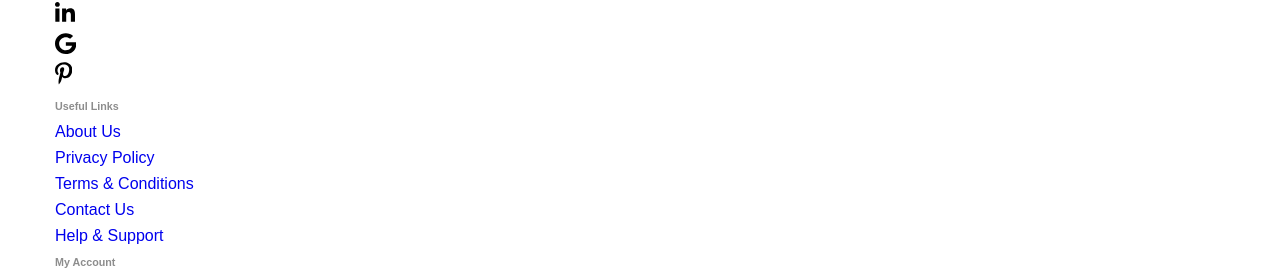
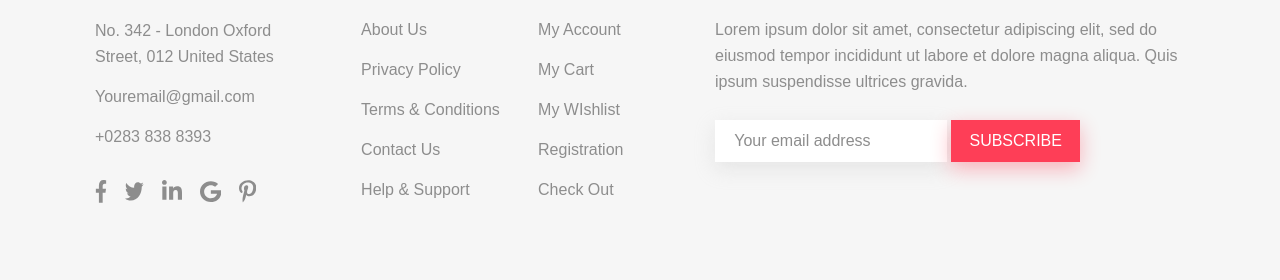
Before and after one commit to igorjester/marcho_2, a website: page app/index.html in a window 1280 px wide. Shown: the part 225-505 px from the top of the page. Drawn offline with nearby package versions, Linux system fonts and the light colour scheme; files that its build step writes are made by us from their sources.

Commit message:
footer-top css

```diff
--- a/app/index.html
+++ b/app/index.html
@@ -67,17 +67,17 @@
   <footer class="footer">
     <div class="container">
       <div class="footer-top">
-        <div class="footer-top__item">
-          <a class="logo" href="#">
+        <div class="footer-top__item footer-top__contact">
+          <a class="logo footer-top__logo" href="#">
             <img class="logo__img" src="images/logo.png" alt="logo">
           </a>
           <a class="footer-top__adress" href="#">
             No. 342 - London Oxford Street,
             012 United States
           </a>
-          <a class="footer-top__adress" href="mailto:Youremail@gmail.com">Youremail@gmail.com</a>
+          <a class="footer-top__email" href="mailto:Youremail@gmail.com">Youremail@gmail.com</a>
 
-          <a class="footer-top__adress" href="tel:+02838388393">+0283 838 8393</a>
+          <a class="footer-top__phone" href="tel:+02838388393">+0283 838 8393</a>
           <ul class="footer-top__social-list">
             <li class="footer-top__social-item">
               <a class="footer-top__social-link" href="#">
@@ -137,7 +137,7 @@
             </li>
           </ul>
         </div>
-        <div class="footer-top__item">
+        <div class="footer-top__item footer-top__nav">
           <h6 class="footer-top__title">
             Useful Links
           </h6>
@@ -159,7 +159,7 @@
             </li>
           </ul>
         </div>
-        <div class="footer-top__email">
+        <div class="footer-top__item footer-top__nav">
           <h6 class="footer-top__title">
             My Account
           </h6>
@@ -181,7 +181,7 @@
             </li>
           </ul>
         </div>
-        <div class="footer-top__phone">
+        <div class="footer-top__item footer-top__item-form">
           <h6 class="footer-top__title">
             Subscribe Our Newsletter
           </h6>
@@ -192,7 +192,7 @@
           </p>
           <form class="footer-top__form" action="#">
             <input class="footer-top__form-input" type="email" placeholder=" Your email address" required>
-            <button class="footer-top__form-input" type="submit">Subscribe</button>
+            <button class="footer-top__form-btn" type="submit">Subscribe</button>
           </form>
         </div>
       </div>
--- a/app/scss/_global.scss
+++ b/app/scss/_global.scss
@@ -1,12 +1,19 @@
-body{
+body {
   color: $default;
   font-size: 16px;
   line-height: 26px;
   @extend %quicksad-500;
 }
 
-.container{
+.container {
   max-width: 1200px;
   margin: 0 auto;
   padding: 0 15px;
 }
+
+a {
+  color: $default;
+  font-size: 16px;
+  line-height: 26px;
+  @extend %quicksad-500;
+}
--- a/app/scss/_vars.scss
+++ b/app/scss/_vars.scss
@@ -1,6 +1,7 @@
 $accent: #fe3e57;
 $default: #8d8d8d;
 $title: #29182d;
+$bg: #f6f6f6;
 
 
 
--- a/app/scss/style.scss
+++ b/app/scss/style.scss
@@ -4,50 +4,59 @@
 @import'global';
 
 
-.header{
+.header {
   padding: 40px 0;
-  &__inner{
+
+  &__inner {
     display: flex;
     justify-content: space-between;
     align-items: center;
   }
 }
 
-.menu{
+.menu {
   text-transform: uppercase;
-  &__list{
+
+  &__list {
     display: flex;
   }
-  &__list-item + .menu__list-item{
+
+  &__list-item+.menu__list-item {
     padding-left: 35px;
   }
-  &__list-link{
+
+  &__list-link {
     color: $title;
     padding-bottom: 1px;
     transition: all .3s;
     @extend %quicksad-400;
-    &:hover{
+
+    &:hover {
       color: $accent;
       border-bottom: 1px solid $accent;
       @extend %quicksad-500;
     }
   }
-  &__list-link--active{
+
+  &__list-link--active {
     color: $accent;
-     border-bottom: 1px solid $accent;
-     @extend %quicksad-400;
+    border-bottom: 1px solid $accent;
+    @extend %quicksad-400;
   }
 }
 
-.user-nav{
+.user-nav {
   display: flex;
-  &__link{
+
+  &__link {
     position: relative;
   }
-  &__link + .user-nav__link {
-  padding-left: 25px;
+
+  &__link+.user-nav__link {
+    padding-left: 25px;
   }
-  &__num{
+
+  &__num {
     position: absolute;
     width: 20px;
     height: 20px;
@@ -62,4 +71,97 @@
   }
 }
 
+
+.footer {
+  background-color: $bg;
+}
+
+.footer-top {
+  padding: 70px 40px;
+  border-bottom: 1px solid #ececec;
+  display: flex;
+
+  &__contact {
+    width: 250px;
+    margin-right: 50px;
+  }
+
+  &__nav {
+    width: 170px;
+    margin-right: 30px;
+  }
+
+  &__item-form {
+    max-width: 470px;
+  }
+
+  &__logo {
+    margin-bottom: 33px;
+    display: block;
+  }
+
+  &__adress,
+  &__email,
+  &__phone {
+    display: block;
+    margin-bottom: 14px;
+  }
+  &__social-list{
+    display: flex;
+    align-items: center;
+    margin-top: 30px;
+  }
+  &__social-item+.footer-top__social-item {
+    padding-left: 18px;
+  }
+  &__social-link{
+    path{
+      transition: all .3s;
+      fill: $default;
+    }
+    &:hover{
+       path {
+         fill: $accent;
+       }
+    }
+  }
+
+  &__title {
+    color: $title;
+    @extend %roboto-400;
+    margin-bottom: 40px;
+    font-size: 22px;
+    line-height: 1;
+  }
+  &__link{
+   display: block;
+   margin-bottom: 14px;
+  }
+  &__text{
+    margin-bottom: 25px;
+  }
+  &__form-input{
+    background-color: #fff;
+    max-width: 320px;
+    height: 100%;
+    border: none;
+    padding: 12px 10px 12px 15px;
+     box-shadow: 0px 7px 20px 0px rgba(192, 192, 192, 0.3);
+    &::placeholder{
+      color: $default;
+      font-style: 16px;
+    }
+  }
+  &__form-btn{
+    background-color: $accent;
+    color: #fff;
+    border: none;
+    text-transform: uppercase;
+    padding: 8px 18px;
+    box-shadow: 0px 7px 20px 0px rgba(255, 17, 48, 0.3);
+    cursor: pointer;
+  }
+}
+
+
 @import'media';
```
